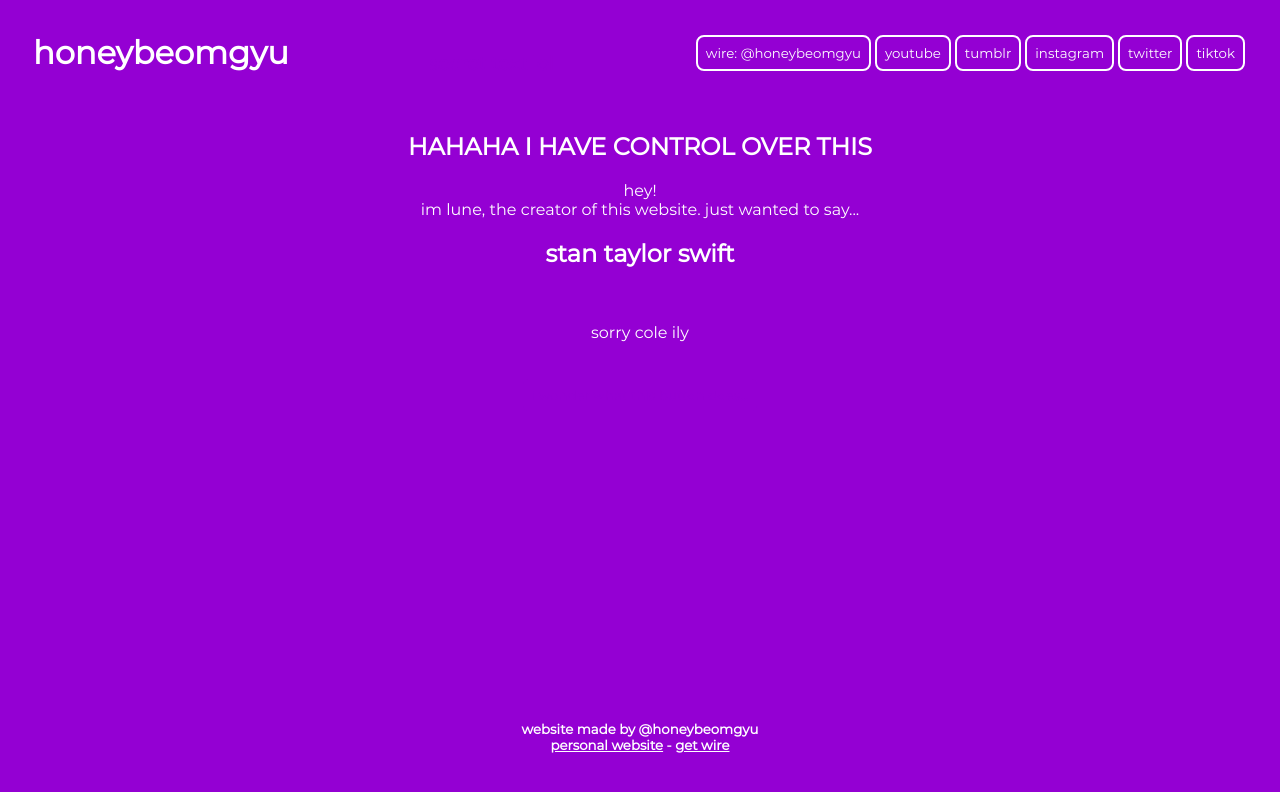
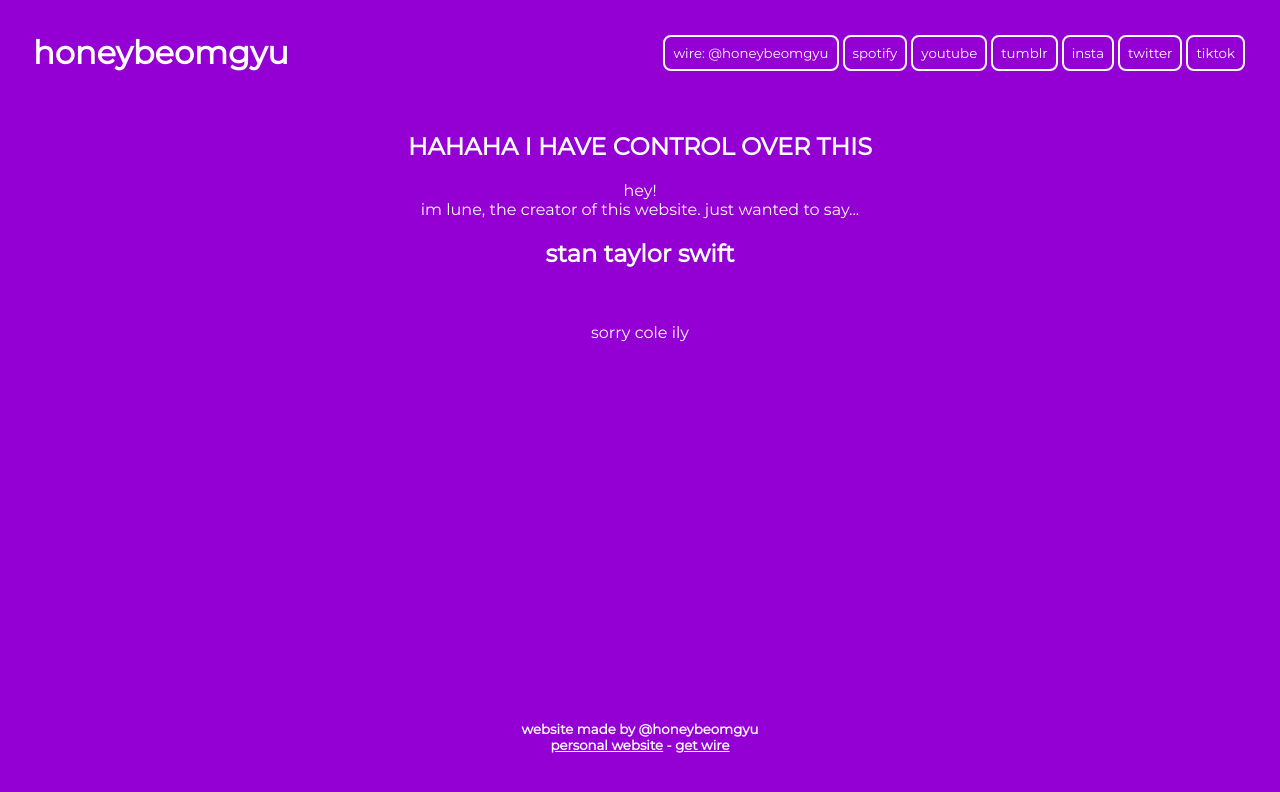
Before and after one commit to honeybeomgyu/m1kuqt.github.io, a plain HTML site: page lune-lol.html in a window 1280 px wide. Drawn offline with Linux system fonts and the light colour scheme.

Commit message:
Match honeybeomgyu.github.io

```diff
--- a/lune-lol.html
+++ b/lune-lol.html
@@ -7,13 +7,14 @@
         <link rel="icon" href="favicon.png" sizes="196x196" type="image/png">
     </head>
     <body>
-         <div class="header">
+        <div class="header">
             <h1>honeybeomgyu</h1>
             <button onclick="window.location.href='https://tiktok.com/@honeybeomgyu'">tiktok</button>
             <button onclick="window.location.href='https://twitter.com/honeybeomgyu_'">twitter</button>
-            <button onclick="window.location.href='https://instagram.com/honeybeomgyu_'">instagram</button>
+            <button onclick="window.location.href='https://instagram.com/honeybeomgyu_'">insta</button>
             <button onclick="window.location.href='https://honey-beomgyu.tumblr.com'">tumblr</button>
             <button onclick="window.location.href='https://www.youtube.com/channel/UCmC78xtehe6Xx1T1nVQq7Bg'">youtube</button>
+            <button onclick="window.location.href='https://open.spotify.com/user/kzacghqzv0x32r7vwb8ddxlat?si=OjVkBTqhRfiP1C1Oyuk_YA'">spotify</button>
             <button>wire: @honeybeomgyu</button>
         </div>
         <h3>secret text lol</h3>
```
